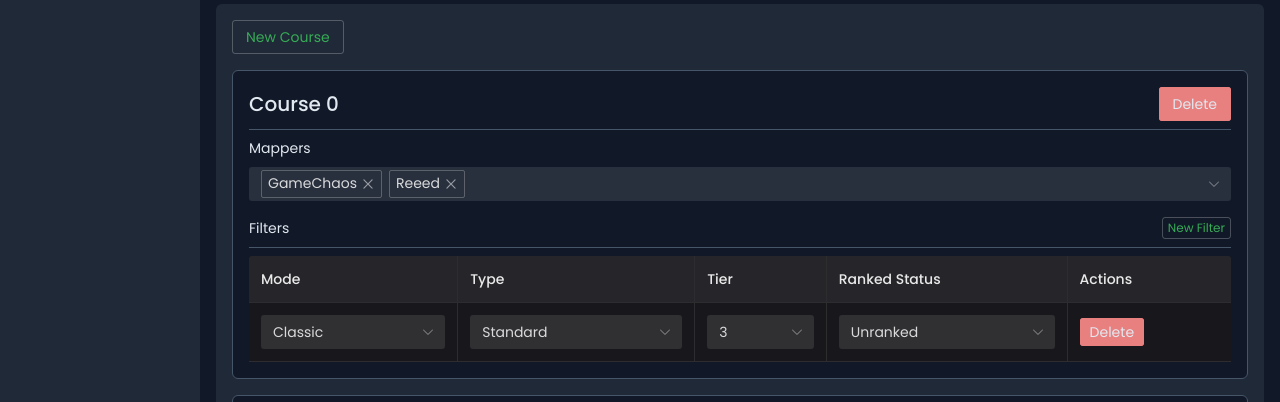
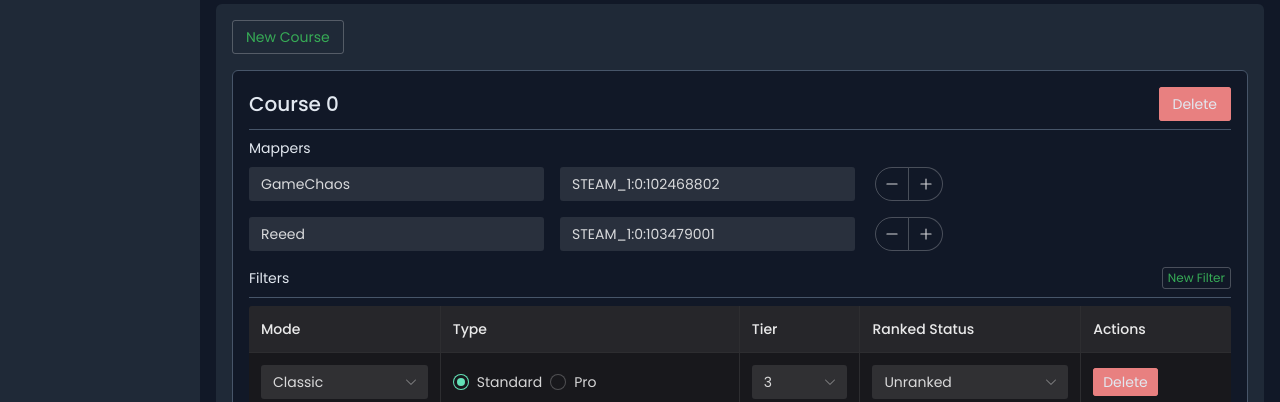
Before and after one commit to KZGlobalTeam/cs2kz-api-dashboard, a Vue app: page /home/maps/1 in a window 1280 px wide. Shown: the part 398-800 px from the top of the page. Built offline with nearby package versions, Linux system fonts and the light colour scheme.

Commit message:
can't believe the map page is still not done yet

```diff
--- a/src/views/MapEditor.vue
+++ b/src/views/MapEditor.vue
@@ -29,7 +29,6 @@
           v-model:value="mappersModel.mappers"
           item-style="margin-bottom: 0;"
           :on-create="onCreateMapper"
-          :on-remove="onRemoveMapper"
           #="{ index }"
         >
           <div class="flex gap-4">
@@ -43,7 +42,6 @@
                 v-model:value="mappersModel.mappers[index].name"
                 placeholder="Name"
                 @keydown.enter.prevent
-                @input="onInputMapperName(index)"
               />
             </n-form-item>
             <n-form-item
@@ -56,7 +54,6 @@
                 v-model:value="mappersModel.mappers[index].steam_id"
                 placeholder="Steam ID"
                 @keydown.enter.prevent
-                @input="onInputMapperSteamId(index)"
               />
             </n-form-item>
           </div>
@@ -74,7 +71,7 @@
 
       <!-- Course X -->
       <div
-        v-for="(course, index) in courses"
+        v-for="(course, courseIndex) in courses"
         :key="course.id"
         class="p-4 bg-gray-900 border border-slate-600 rounded-md mt-4"
       >
@@ -82,9 +79,9 @@
         <div
           class="flex items-center justify-between gap-2 border-b border-slate-600 pb-2"
         >
-          <p class="font-medium text-xl">{{ `Course ${index}` }}</p>
+          <p class="font-medium text-xl">{{ `Course ${courseIndex}` }}</p>
           <n-button
-            @click="deleteCourse(index)"
+            @click="deleteCourse(courseIndex)"
             text-color="#e2e8f0"
             type="error"
             >Delete</n-button
@@ -92,20 +89,36 @@
         </div>
 
         <!-- Mappers -->
-        <p class="my-2">Mappers</p>
-        <n-select
-          multiple
-          v-model:value="course.mapperIds"
-          :options="mappersOptions"
-        />
+        <div class="mb-4">
+          <p class="my-2">Mappers</p>
+          <n-dynamic-input
+            v-model:value="courses[courseIndex].mappers"
+            item-style="margin-bottom: 1rem;"
+            :on-create="onCreateMapper"
+            #="{ index }"
+          >
+            <div class="flex gap-4">
+              <n-input
+                v-model:value="courses[courseIndex].mappers[index].name"
+                placeholder="Name"
+                @keydown.enter.prevent
+              />
+              <n-input
+                v-model:value="courses[courseIndex].mappers[index].steam_id"
+                placeholder="Steam ID"
+                @keydown.enter.prevent
+              />
+            </div>
+          </n-dynamic-input>
+        </div>
 
         <!-- Filters [New Filter] -->
         <div
-          class="flex items-center justify-between border-b border-slate-600 pb-2 mt-4 mb-2"
+          class="flex items-center justify-between border-b border-slate-600 pb-2 mb-2"
         >
           <p>Filters</p>
           <n-button
-            @click="createFilter(index)"
+            @click="createFilter(courseIndex)"
             size="tiny"
             text-color="#37ab56"
             >New Filter</n-button
@@ -131,7 +144,24 @@
                 <n-select v-model:value="filter.mode" :options="modeOptions" />
               </td>
               <td>
-                <n-select v-model:value="filter.type" :options="typeOptions" />
+                <n-radio
+                  :checked="filter.teleports"
+                  :value="true"
+                  @change="
+                    handleFilterTypeChange($event, courseIndex, filterIndex)
+                  "
+                >
+                  Standard
+                </n-radio>
+                <n-radio
+                  :checked="!filter.teleports"
+                  :value="false"
+                  @change="
+                    handleFilterTypeChange($event, courseIndex, filterIndex)
+                  "
+                >
+                  Pro
+                </n-radio>
               </td>
               <td>
                 <n-select v-model:value="filter.tier" :options="tierOptions" />
@@ -144,7 +174,7 @@
               </td>
               <td>
                 <n-button
-                  @click="deleteFilter(index, filterIndex)"
+                  @click="deleteFilter(courseIndex, filterIndex)"
                   type="error"
                   size="small"
                   text-color="#e2e8f0"
@@ -183,27 +213,13 @@ import {
   NButton,
   NSelect,
   NTable,
+  NRadio,
   NDynamicInput,
   FormInst,
-  useMessage,
+  // useMessage,
 } from "naive-ui"
-import type { Map } from "../types"
+import type { Course, Map } from "../types"
 import _ from "lodash"
-
-type Filter = {
-  id: number
-  mode: string
-  type: string
-  tier: number
-  ranked_status: string
-}
-
-type Course = {
-  id: number
-  stage: number
-  filters: Filter[]
-  mapperIds: string[]
-}
 
 let newFilterId = -1
 let newCourseId = -1
@@ -213,7 +229,6 @@ const router = useRouter()
 const route = useRoute()
 
 // const message = useMessage()
-// name, workshop_id
 const info = ref({
   workshop_id: "",
 })
@@ -231,18 +246,13 @@ const courses = ref<Course[]>([
       {
         id: newFilterId--,
         mode: "kz_classic",
-        type: "standard",
+        teleports: true,
         ranked_status: "unranked",
         tier: 1,
       },
     ],
-    mapperIds: [],
+    mappers: [{ name: "", steam_id: "" }],
   },
-])
-
-// mapper select options for each course
-const mappersOptions = ref<{ label: string; value: string }[]>([
-  { label: "", value: "" },
 ])
 
 const loading = ref(false)
@@ -276,10 +286,7 @@ const modeOptions = [
   { label: "Classic", value: "kz_classic" },
   { label: "Vanilla", value: "kz_vanilla" },
 ]
-const typeOptions = [
-  { label: "Standard", value: "standard" },
-  { label: "Pro", value: "pro" },
-]
+
 const tierOptions = [
   { label: "1", value: 1 },
   { label: "2", value: 2 },
@@ -312,53 +319,17 @@ onBeforeMount(() => {
           workshop_id: result.workshop_id.toString(),
         }
         mappersModel.value.mappers = result.mappers
-        mappersOptions.value = result.mappers.map((mapper) => ({
-          label: mapper.name,
-          value: mapper.steam_id,
-        }))
-        courses.value = result.courses.map((course) => ({
-          id: course.id,
-          stage: course.stage,
-          filters: course.filters.map((filter) => ({
-            id: filter.id,
-            mode: filter.mode,
-            type: filter.teleports ? "standard" : "pro",
-            tier: filter.tier,
-            ranked_status: filter.ranked_status,
-          })),
-          mapperIds: course.mappers.map((mapper) => mapper.steam_id),
-        }))
+
+        courses.value = result.courses
       })
   }
 })
 
 function onCreateMapper() {
-  mappersOptions.value.push({ label: "", value: "" })
   return {
     name: "",
     steam_id: "",
   }
-}
-
-function onRemoveMapper(index: number) {
-  mappersOptions.value.splice(index, 1)
-}
-
-function onInputMapperName(index: number) {
-  mappersOptions.value[index].label = mappersModel.value.mappers[index].name
-  // if (inputTimer.value) clearTimeout(inputTimer.value)
-  // inputTimer.value = setTimeout(() => {
-  //   mappersOptions.value[index].label = mappersModel.value.mappers[index].name
-  // }, 500)
-}
-
-function onInputMapperSteamId(index: number) {
-  mappersOptions.value[index].value = mappersModel.value.mappers[index].steam_id
-  // if (inputTimer.value) clearTimeout(inputTimer.value)
-  // inputTimer.value = setTimeout(() => {
-  //   mappersOptions.value[index].value =
-  //     mappersModel.value.mappers[index].steam_id
-  // }, 500)
 }
 
 // the stage number is based on the index of the course
@@ -370,12 +341,12 @@ function createCourse() {
       {
         id: newFilterId--,
         mode: "kz_classic",
-        type: "standard",
+        teleports: true,
         tier: 1,
         ranked_status: "unranked",
       },
     ],
-    mapperIds: [],
+    mappers: [{ name: "", steam_id: "" }],
   })
 }
 
@@ -387,7 +358,7 @@ function createFilter(courseIndex: number) {
   courses.value[courseIndex].filters.push({
     id: newFilterId--,
     mode: "kz_classic",
-    type: "standard",
+    teleports: true,
     tier: 1,
     ranked_status: "unranked",
   })
@@ -395,6 +366,15 @@ function createFilter(courseIndex: number) {
 
 function deleteFilter(courseIndex: number, filterIndex: number) {
   courses.value[courseIndex].filters.splice(filterIndex, 1)
+}
+
+function handleFilterTypeChange(
+  _: Event,
+  courseIndex: number,
+  filterIndex: number
+) {
+  let tp = courses.value[courseIndex].filters[filterIndex].teleports
+  courses.value[courseIndex].filters[filterIndex].teleports = !tp
 }
 
 function saveMap() {
@@ -408,20 +388,12 @@ function saveMap() {
         if (errors) {
           // message.error("Incomplete mapper information.")
         } else {
-          // validate courses
-          const missingMapper = courses.value.some(
-            (course) => course.mapperIds.length === 0
-          )
-
-          if (missingMapper) {
-            // message.error("Missing mapper information in courses.")
+          if (route.params.id) {
+            updateMap()
           } else {
-            if (route.params.id) {
-              updateMap()
-            } else {
-              createMap()
-            }
+            createMap()
           }
+          // TODO validate courses forms?
         }
       })
     }
@@ -437,21 +409,21 @@ function createMap() {
       stage: index,
       filters: course.filters.map((filter) => ({
         mode: filter.mode,
-        teleports: filter.type === "standard" ? true : false,
+        teleports: filter.teleports,
         tier: filter.tier,
         ranked_status: filter.ranked_status,
       })),
-      mappers: course.mapperIds,
+      mappers: course.mappers.map((mapper) => mapper.steam_id),
     })),
   }
 
   setTimeout(() => {
-    console.log("map created", mapToCreate)
+    console.log("map created", JSON.stringify(mapToCreate))
     loading.value = false
     // message.success("Map created")
-    router.push({
-      name: "maps",
-    })
+    // router.push({
+    //   name: "maps",
+    // })
   }, 2000)
 }
 
@@ -483,94 +455,6 @@ function updateMap() {
           )
       )
       .map((mapper) => mapper.steam_id),
-
-    added_courses: courses.value
-      .filter(
-        (course) =>
-          !oldMap.courses.some((oldCourse) => oldCourse.id === course.id)
-      )
-      .map((course) => ({
-        stage: course.stage,
-        filters: course.filters.map((filter) => ({
-          mode: filter.mode,
-          teleports: filter.type === "standard" ? true : false,
-          tier: filter.tier,
-          ranked_status: filter.ranked_status,
-        })),
-        mappers: course.mapperIds,
-      })),
-
-    removed_courses: oldMap.courses
-      .filter(
-        (oldCourse) =>
-          !courses.value.some((course) => course.id === oldCourse.id)
-      )
-      .map((course) => course.id),
-
-    course_updates: courses.value.map((course) => {
-      const oldCourse = oldMap.courses.find(
-        (oldCourse) => oldCourse.id === course.id
-      )!
-      return {
-        id: course.id,
-        stage: course.stage,
-        added_filters: course.filters
-          .filter(
-            (filter) =>
-              !oldCourse.filters.some((oldFilter) => oldFilter.id === filter.id)
-          )
-          .map((filter) => ({
-            mode: filter.mode,
-            teleports: filter.type === "standard" ? true : false,
-            tier: filter.tier,
-            ranked_status: filter.ranked_status,
-          })),
-
-        removed_filters: oldCourse.filters
-          .filter(
-            (oldFilter) =>
-              !course.filters.some((filter) => filter.id === oldFilter.id)
-          )
-          .map((filter) => filter.id),
-
-        filter_updates: course.filters
-          .filter((filter) =>
-            oldCourse.filters.some((oldFilter) => {
-              let oldType = oldFilter.teleports ? "standard" : "pro"
-              return (
-                oldFilter.id === filter.id &&
-                (oldFilter.mode !== filter.mode ||
-                  oldType !== filter.type ||
-                  oldFilter.tier !== filter.tier ||
-                  oldFilter.ranked_status !== filter.ranked_status)
-              )
-            })
-          )
-          .map((filter) => {
-            return {
-              id: filter.id,
-              mode: filter.mode,
-              teleports: filter.type === "standard" ? true : false,
-              tier: filter.tier,
-              ranked_status: filter.ranked_status,
-            }
-          }),
-
-        added_mappers: course.mapperIds.filter(
-          (mapper) =>
-            !oldCourse.mappers.some(
-              (oldMapper) => oldMapper.steam_id === mapper
-            )
-        ),
-
-        removed_mappers: oldCourse.mappers
-          .filter(
-            (oldMapper) =>
-              !course.mapperIds.some((mapper) => mapper === oldMapper.steam_id)
-          )
-          .map((mapper) => mapper.steam_id),
-      }
-    }),
   }
 
   setTimeout(() => {
```
